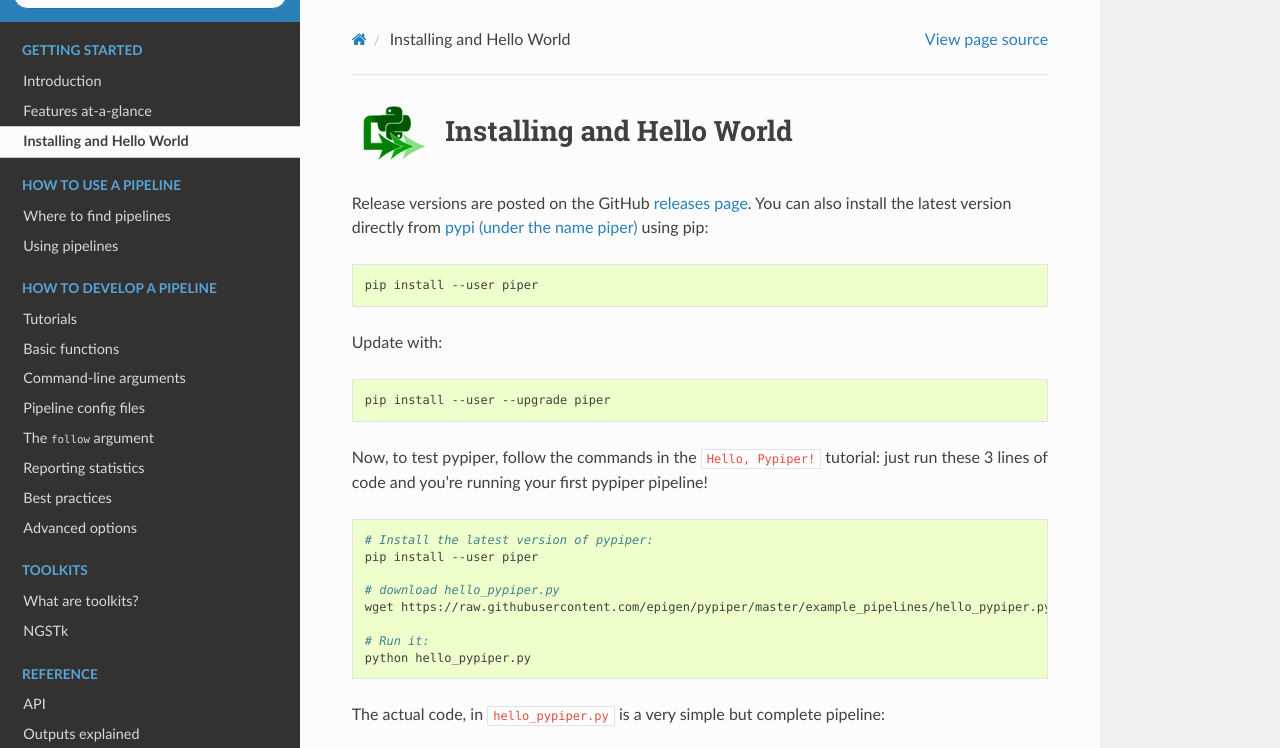
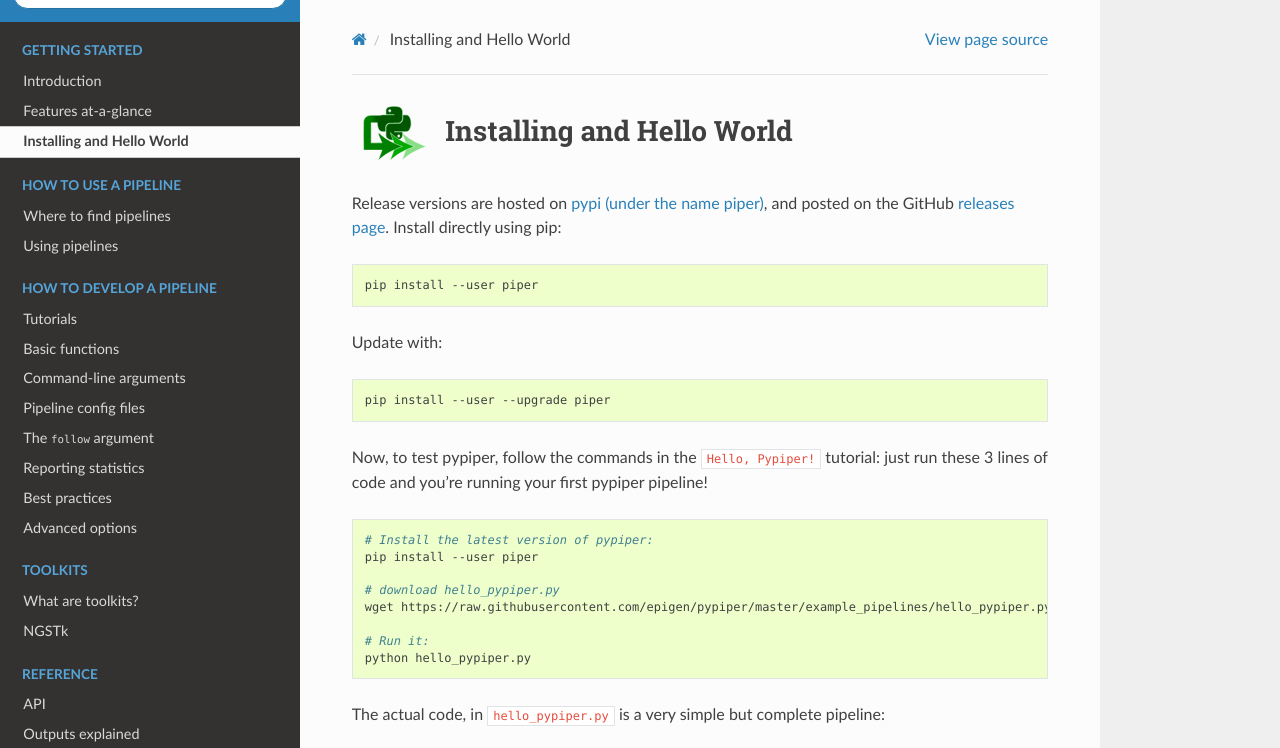
Before and after one commit to databio/pypiper, a Sphinx documentation site: the page built from doc/source/hello-world.rst, in a window 1280 px wide and 900 px high, cut to the strip 0-748 px from the top of the window. Built offline with Sphinx 7.4.7 and the Read the Docs theme 2.0.0, drawn with Linux system fonts in a browser that asks for light colours.

Commit message:
Update hello-world.rst

```diff
--- a/doc/source/hello-world.rst
+++ b/doc/source/hello-world.rst
@@ -3,7 +3,7 @@
 |logo| Installing and Hello World
 ==============================
 
-Release versions are posted on the GitHub `releases page <https://github.com/epigen/pypiper/releases>`_. You can also install the latest version directly from `pypi (under the name piper) <https://pypi.org/project/piper/>`_ using pip:
+Release versions are hosted on  `pypi (under the name piper) <https://pypi.org/project/piper/>`_, and posted on the GitHub `releases page <https://github.com/epigen/pypiper/releases>`_. Install directly using pip:
 
 .. code-block:: bash
 
```
